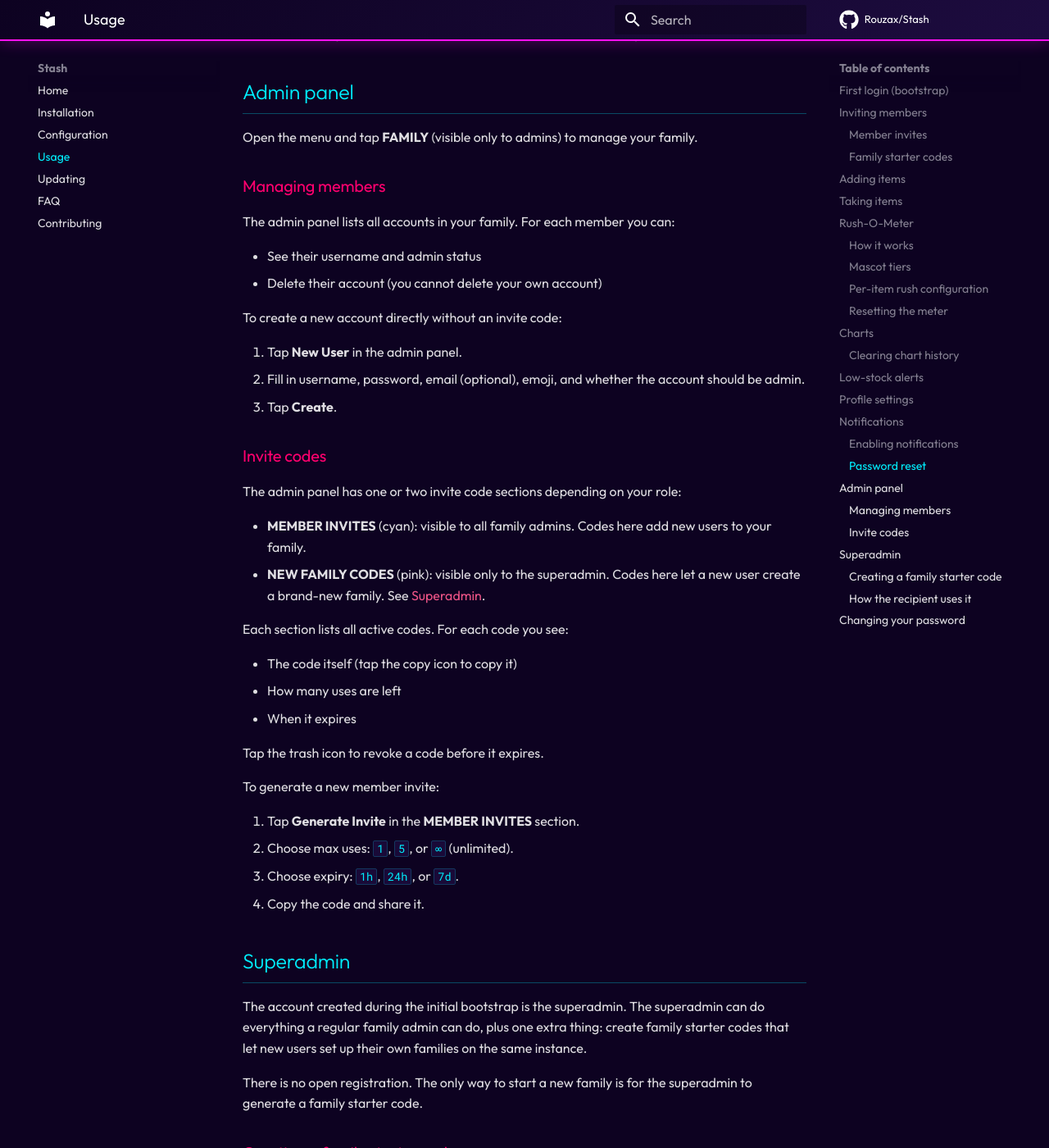
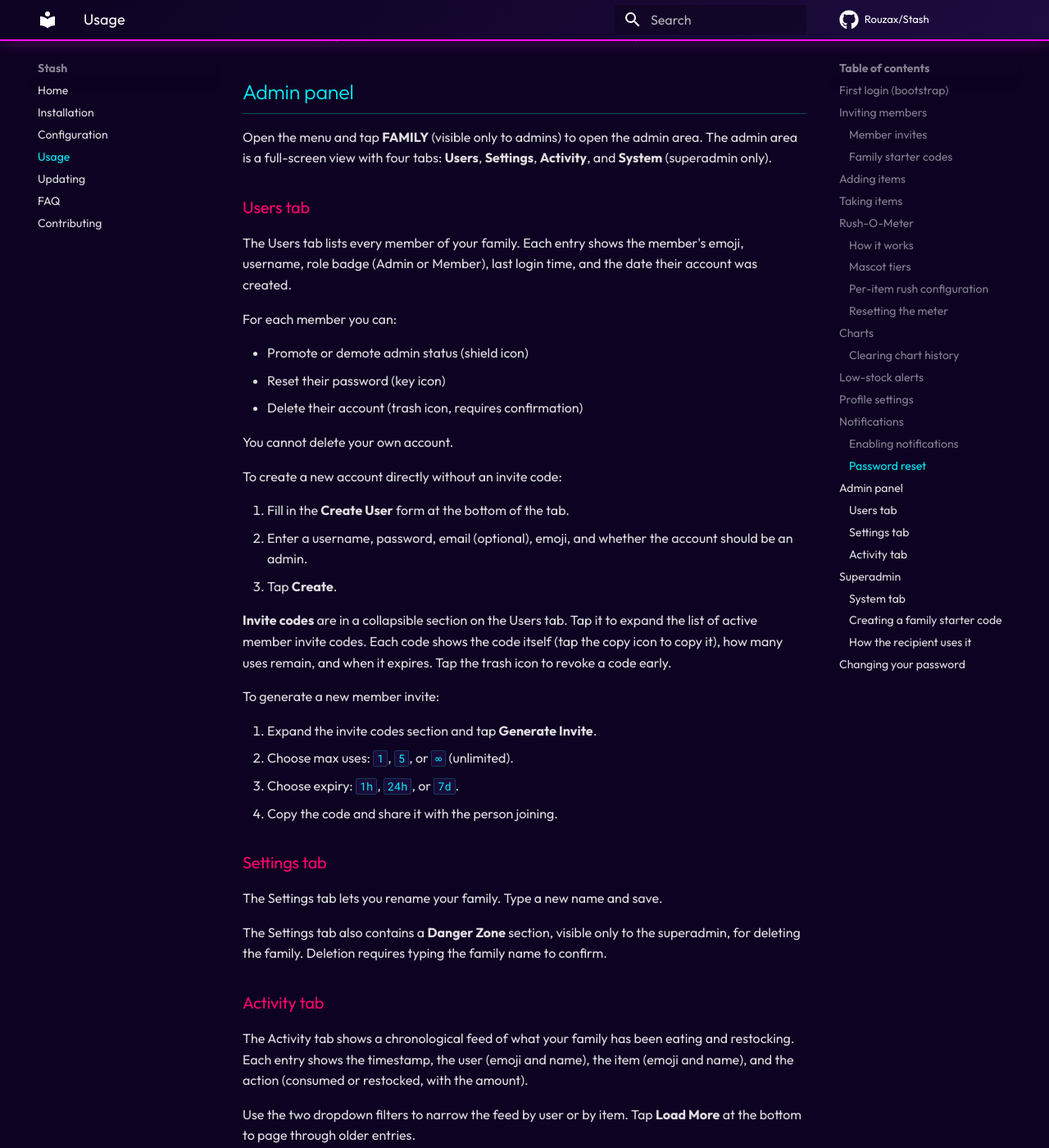
Before and after one commit to Rouzax/Stash, an MkDocs documentation site: the page built from docs/usage.md, in a window 1280 px wide and 1400 px high, scrolled down 6377 px. Shown: the whole window at 82% size. Built offline with MkDocs 1.6.1 and Material for MkDocs 9.7.7, drawn with Linux system fonts in a browser that asks for light colours; comment, search, counter and statistics services are not loaded; some of the changed text lies outside the part shown.

Commit message:
docs: update admin panel documentation for new tab-based interface

```diff
--- a/docs/usage.md
+++ b/docs/usage.md
@@ -191,55 +191,67 @@ Password reset requires an email address on your account. If you never set one,
 
 ## Admin panel
 
-Open the menu and tap **FAMILY** (visible only to admins) to manage your family.
+Open the menu and tap **FAMILY** (visible only to admins) to open the admin area. The admin area is a full-screen view with four tabs: **Users**, **Settings**, **Activity**, and **System** (superadmin only).
 
-### Managing members
+### Users tab
 
-The admin panel lists all accounts in your family. For each member you can:
+The Users tab lists every member of your family. Each entry shows the member's emoji, username, role badge (Admin or Member), last login time, and the date their account was created.
 
-- See their username and admin status
-- Delete their account (you cannot delete your own account)
+For each member you can:
+
+- Promote or demote admin status (shield icon)
+- Reset their password (key icon)
+- Delete their account (trash icon, requires confirmation)
+
+You cannot delete your own account.
 
 To create a new account directly without an invite code:
 
-1. Tap **New User** in the admin panel.
-2. Fill in username, password, email (optional), emoji, and whether the account should be admin.
+1. Fill in the **Create User** form at the bottom of the tab.
+2. Enter a username, password, email (optional), emoji, and whether the account should be an admin.
 3. Tap **Create**.
 
-### Invite codes
-
-The admin panel has one or two invite code sections depending on your role:
-
-- **MEMBER INVITES** (cyan): visible to all family admins. Codes here add new users to your family.
-- **NEW FAMILY CODES** (pink): visible only to the superadmin. Codes here let a new user create a brand-new family. See [Superadmin](#superadmin).
-
-Each section lists all active codes. For each code you see:
-
-- The code itself (tap the copy icon to copy it)
-- How many uses are left
-- When it expires
-
-Tap the trash icon to revoke a code before it expires.
+**Invite codes** are in a collapsible section on the Users tab. Tap it to expand the list of active member invite codes. Each code shows the code itself (tap the copy icon to copy it), how many uses remain, and when it expires. Tap the trash icon to revoke a code early.
 
 To generate a new member invite:
 
-1. Tap **Generate Invite** in the **MEMBER INVITES** section.
+1. Expand the invite codes section and tap **Generate Invite**.
 2. Choose max uses: `1`, `5`, or `∞` (unlimited).
 3. Choose expiry: `1h`, `24h`, or `7d`.
-4. Copy the code and share it.
+4. Copy the code and share it with the person joining.
+
+### Settings tab
+
+The Settings tab lets you rename your family. Type a new name and save.
+
+The Settings tab also contains a **Danger Zone** section, visible only to the superadmin, for deleting the family. Deletion requires typing the family name to confirm.
+
+### Activity tab
+
+The Activity tab shows a chronological feed of what your family has been eating and restocking. Each entry shows the timestamp, the user (emoji and name), the item (emoji and name), and the action (consumed or restocked, with the amount).
+
+Use the two dropdown filters to narrow the feed by user or by item. Tap **Load More** at the bottom to page through older entries.
 
 ## Superadmin
 
-The account created during the initial bootstrap is the superadmin. The superadmin can do everything a regular family admin can do, plus one extra thing: create family starter codes that let new users set up their own families on the same instance.
+The account created during the initial bootstrap is the superadmin. The superadmin can do everything a regular family admin can do, plus manage the entire instance across all families.
 
 There is no open registration. The only way to start a new family is for the superadmin to generate a family starter code.
+
+### System tab
+
+The System tab is visible only to the superadmin. It has three sections:
+
+- **Global user list**: all users across all families, sortable by last seen, created date, or family. You can toggle admin status, toggle superadmin status, reset a password, or delete any user from here.
+- **Family overview**: cards for every family on the instance, showing the family name, member count, and item count.
+- **Family starter codes**: create and revoke the codes that let new users set up their own families. Each code shows the code itself, remaining uses, and expiry.
 
 ### Creating a family starter code
 
 1. Log in as the superadmin.
 2. Open the menu and tap **FAMILY**.
-3. Scroll to **NEW FAMILY CODES** (the pink section).
-4. Tap **Generate Code**, choose max uses and expiry, and copy the code.
+3. Go to the **System** tab.
+4. In the **Family Starter Codes** section, tap **Generate Code**, choose max uses and expiry, and copy the code.
 5. Send the code to the person who will run the new family.
 
 ### How the recipient uses it
```
